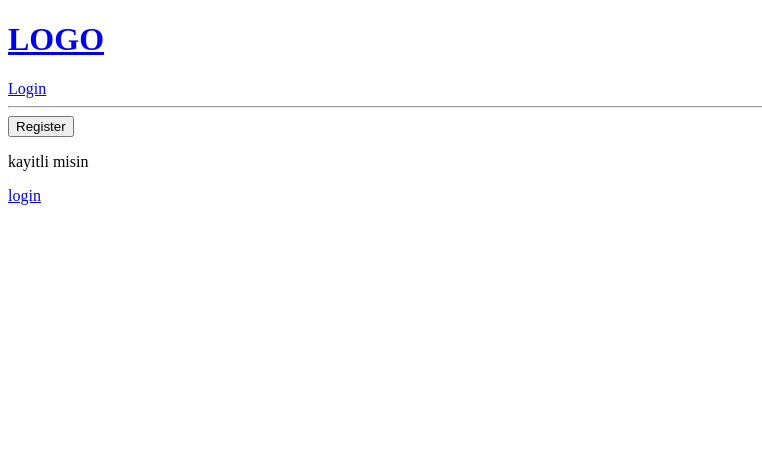
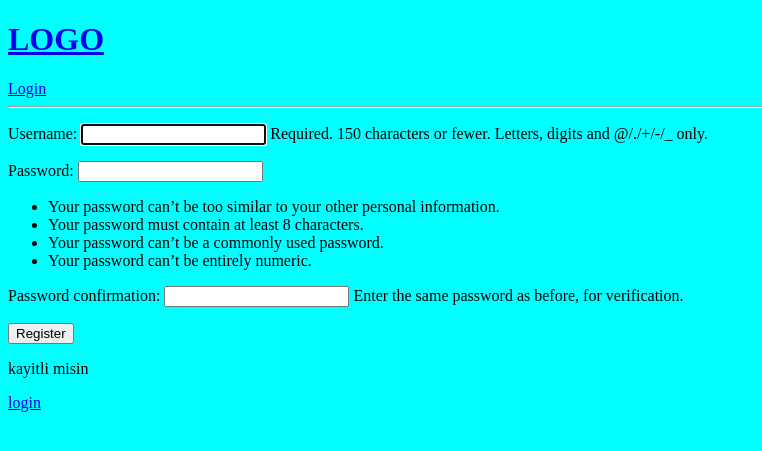
Before and after one commit to canberkweb/Studybud, a Django app: page /register/ in a window 1280 px wide. Shown: the top 451 px of the page, without its empty margins (0-762 px from the left). Run offline with Django 3.2, Linux system fonts and the light colour scheme.

Commit message:
User CreationForm

```diff
--- a/base/forms.py
+++ b/base/forms.py
@@ -5,3 +5,4 @@ class RoomForm(ModelForm):
     class Meta:
         model = Room
         fields = '__all__'
+        exclude = ['host']
--- a/base/templates/base/login_register.html
+++ b/base/templates/base/login_register.html
@@ -24,7 +24,7 @@
 <div>
     <form method="POST" action="">
         {% csrf_token %}
-
+        {{form.as_p}}
 
         <input type="Submit" value="Register">
     </form>
--- a/base/views.py
+++ b/base/views.py
@@ -5,6 +5,7 @@ from django.contrib.auth.decorators import login_required
 from .models import Room, Topic
 from django.contrib.auth.models import User
 from django.contrib.auth import authenticate, login, logout
+from django.contrib.auth.forms import UserCreationForm
 from .forms import RoomForm
 
 # Create your views here.
@@ -20,7 +21,7 @@ def loginPage(request):
         return redirect('home')
 
     if request.method =='POST':
-        username = request.POST.get('username')
+        username = request.POST.get('username').lower()
         password = request.POST.get('password')
         try:
             user = User.objects.get(username=username)
@@ -45,8 +46,18 @@ def logoutUser(request):
     return redirect('home')
 
 def registerPage(request):
-    page = 'register'
-    return render(request, 'base/login_register.html')
+    form = UserCreationForm()
+    if request.method == 'POST':
+        form = UserCreationForm(request.POST)
+        if form.is_valid():
+            user = form.save(commit=False)
+            user.username = user.username.lower()
+            user.save()
+            login(request, user)
+            return redirect('home')
+        else:
+            messages.error(request,'an error occurred durng registration')
+    return render(request, 'base/login_register.html', {'form':form})
 def home(request):
     q = request.GET.get('q')
     rooms = Room.objects.filter(topic__name=q)
@@ -59,20 +70,22 @@ def room(request, pk):
     context = {'room': room}
     return render(request, 'base/room.html', context)
 
-@login_required(login_url='/login')
+@login_required(login_url='login')
 def createroom(request):
     form = RoomForm()
 
     if request.method == 'POST':
         form = RoomForm(request.POST)
         if form.is_valid():
-                form.save()
+                room = form.save(commit = False)
+                room.host = request.user
+                room.save()
                 return redirect('home')
 
     context = {'form': form}
     return render(request, 'base/room_form.html', context)
 
-@login_required(login_url='/login')
+@login_required(login_url='login')
 def updateRoom(request, pk):
     room = Room.objects.get(id=pk)
     form = RoomForm(instance=room)
@@ -87,7 +100,7 @@ def updateRoom(request, pk):
     context = {'form': form}
     return render(request, 'base/room_form.html', context)
 
-@login_required(login_url='/login')
+@login_required(login_url='login')
 def deleteRoom(request, pk):
     room = Room.objects.get(id=pk)
 
--- /dev/null
+++ b/static/styles/main.css
@@ -0,0 +1,3 @@
+body{
+    background-color: aqua;
+}
--- a/studybud/settings.py
+++ b/studybud/settings.py
@@ -122,6 +122,11 @@ USE_TZ = True
 
 STATIC_URL = '/static/'
 
+STATICFILES_DIRS = [
+    BASE_DIR / 'static'
+]
+
+#STATIC_ROOT
 # Default primary key field type
 # https://docs.djangoproject.com/en/3.2/ref/settings/#default-auto-field
 
--- a/templates/main.html
+++ b/templates/main.html
@@ -1,11 +1,12 @@
 <!DOCTYPE html>
+{% load static %}
 <html>
 <head>
     <meta charset='utf-8'>
     <meta http-equiv='X-UA-Compatible' content='IE=edge'>
     <title>Siteni adi</title>
     <meta name='viewport' content='width=device-width, initial-scale=1'>
-    <!-- <link rel='stylesheet' type='text/css' media='screen' href='main.css'> -->
+    <link rel='stylesheet' type='text/css' media='screen' href="{% static 'styles/main.css' %}">
 
 </head>
 <body>
@@ -18,6 +19,8 @@
     </ul>
     {% endif %}
 
+    <!-- <img src="{% static 'images/1.png'%}" alt=""/> -->
+
     {% block content %}
 
     {% endblock %}
--- a/templates/navbar.html
+++ b/templates/navbar.html
@@ -3,6 +3,7 @@
 
 </a>
 {% if request.user.is_authenticated %}
+<p>Hello {{ request.user }}</p>
 <a href="{% url 'logout' %}">Logout</a>
 {% else %}
 <a href="{% url 'login' %}">Login</a>
```
Also changed, not shown: db.sqlite3, static/images/1.PNG (added).
